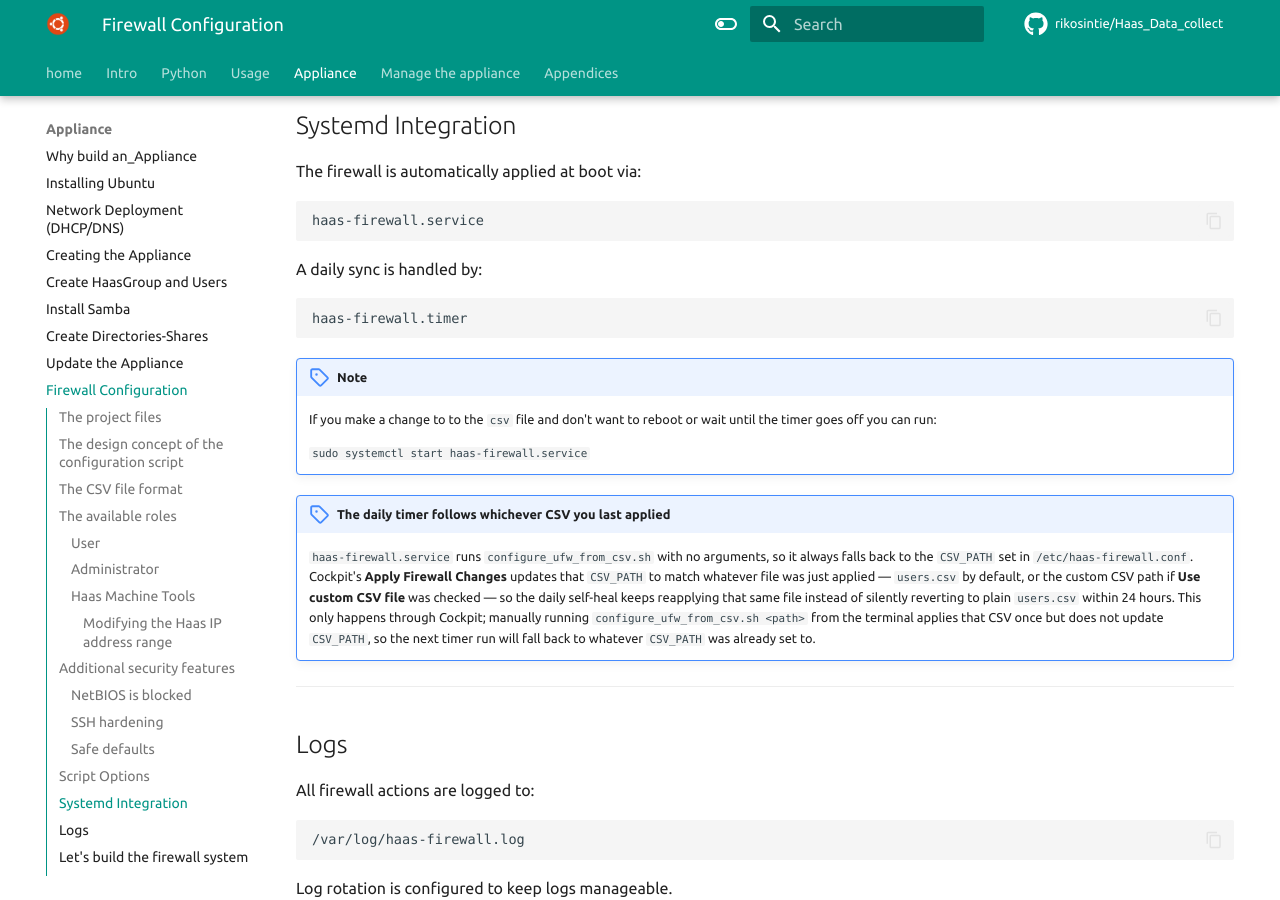
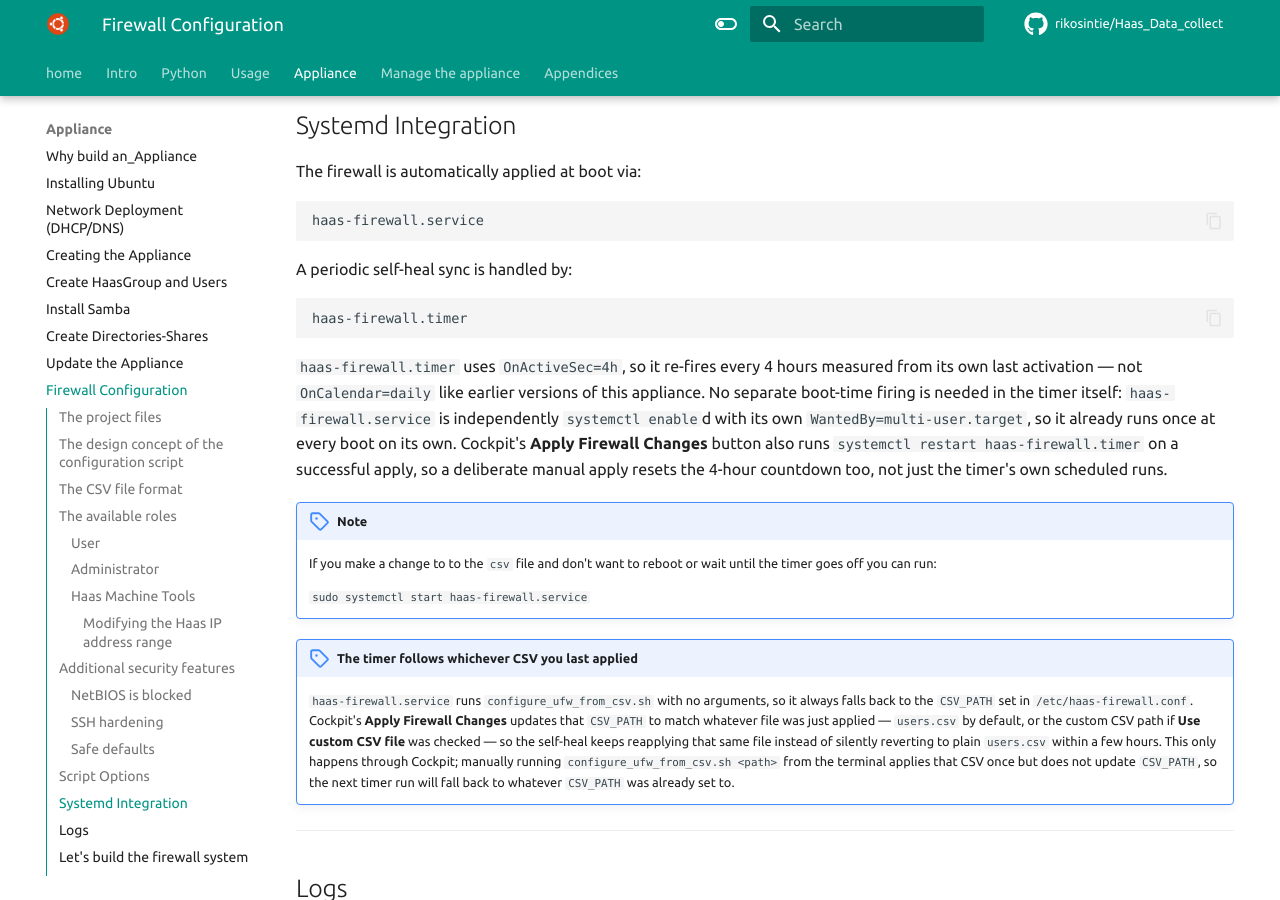
Before and after one commit to rikosintie/Haas_Data_collect, an MkDocs documentation site: the page built from docs/build_the_appliance/firewall_configuration.md, in a window 1280 px wide and 900 px high, scrolled down 4884 px. Built offline with MkDocs 1.6.1 and Material for MkDocs 9.7.7, drawn with Linux system fonts in a browser that asks for light colours; some web fonts are replaced; comment, search, counter and statistics services are not loaded.

Commit message:
Git Title: firewall timer, firewall service updates
Git Description:

Summary

Implemented the recommended design:

- haas-firewall.timer: OnCalendar=daily → OnActiveSec=4h (fires every 4 hours,
counted from its own last activation). Deliberately did not add OnBootSec=
 — turns out haas-firewall.service is already independently systemctl enabled
 by haas-install.sh with its own WantedBy=multi-user.target, so it already
 runs once at every boot on its own; adding OnBootSec= to the timer too would've
 made it run twice at boot. Removed Persistent=true since it only affects
 OnCalendar= triggers, which no longer apply here. Verified with systemd-analyze verify — no errors.
- cockpit_firewall/haas-firewall.js: Apply Firewall Changes now also runs
systemctl restart haas-firewall.timer on success — resets the 4-hour countdown
on a deliberate manual apply too, without re-running the actual firewall
script a second time or touching the direct-spawn invocation that preserves
the colored live-streaming output. Updated the Disable Firewall confirm dialog's
wording from "once per day" to "every 4 hours."
- Updated both docs/build_the_appliance/firewall_configuration.md and
docs/manage_the_appliance/firewall.md to match. mkdocs build --strict clean.

Given the exact lesson from the lockout two tasks ago, this needs a two-part redeploy
 — the timer is a systemd unit file (different target than the Cockpit extension)
 and won't take effect on its own:

````diff
--- a/docs/build_the_appliance/firewall_configuration.md
+++ b/docs/build_the_appliance/firewall_configuration.md
@@ -173,26 +173,36 @@ The firewall is automatically applied at boot via:
 haas-firewall.service
 ```
 
-A daily sync is handled by:
+A periodic self-heal sync is handled by:
 
 ```bash
 haas-firewall.timer
 ```
+
+`haas-firewall.timer` uses `OnActiveSec=4h`, so it re-fires every 4 hours
+measured from its own last activation — not `OnCalendar=daily` like
+earlier versions of this appliance. No separate boot-time firing is
+needed in the timer itself: `haas-firewall.service` is independently
+`systemctl enable`d with its own `WantedBy=multi-user.target`, so it
+already runs once at every boot on its own. Cockpit's **Apply Firewall
+Changes** button also runs `systemctl restart haas-firewall.timer` on a
+successful apply, so a deliberate manual apply resets the 4-hour
+countdown too, not just the timer's own scheduled runs.
 
 !!! Note
     If you make a change to to the `csv` file and don't want to reboot or wait until the timer goes off you can run:
 
     `sudo systemctl start haas-firewall.service`
 
-!!! Note "The daily timer follows whichever CSV you last applied"
+!!! Note "The timer follows whichever CSV you last applied"
     `haas-firewall.service` runs `configure_ufw_from_csv.sh` with no
     arguments, so it always falls back to the `CSV_PATH` set in
     `/etc/haas-firewall.conf`. Cockpit's **Apply Firewall Changes**
     updates that `CSV_PATH` to match whatever file was just applied —
     `users.csv` by default, or the custom CSV path if **Use custom CSV
-    file** was checked — so the daily self-heal keeps reapplying that
-    same file instead of silently reverting to plain `users.csv` within
-    24 hours. This only happens through Cockpit; manually running
+    file** was checked — so the self-heal keeps reapplying that same file
+    instead of silently reverting to plain `users.csv` within a few
+    hours. This only happens through Cockpit; manually running
     `configure_ufw_from_csv.sh <path>` from the terminal applies that CSV
     once but does not update `CSV_PATH`, so the next timer run will fall
     back to whatever `CSV_PATH` was already set to.
````
Also changed, not shown: docs/manage_the_appliance/firewall.md (+7 -5 lines), 2 other files.
